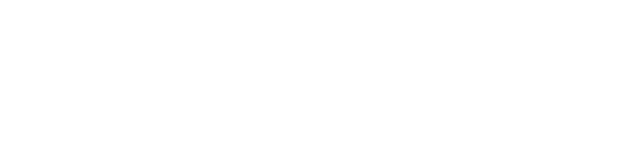
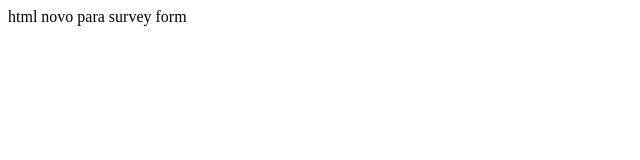
Before and after one commit to fernandorebelo/freecodecamp-surveyform, a plain HTML site: page index.html in a window 1280 px wide. Shown: the whole page, without its empty margins (0-640 px from the left). Drawn offline with Linux system fonts and the light colour scheme.

Commit message:
html para survey form

```diff
--- a/index.html
+++ b/index.html
@@ -6,5 +6,7 @@
     <meta name="viewport" content="width=device-width, initial-scale=1.0" />
     <title>Document</title>
   </head>
-  <body></body>
+  <body>
+    html novo para survey form
+  </body>
 </html>
```
